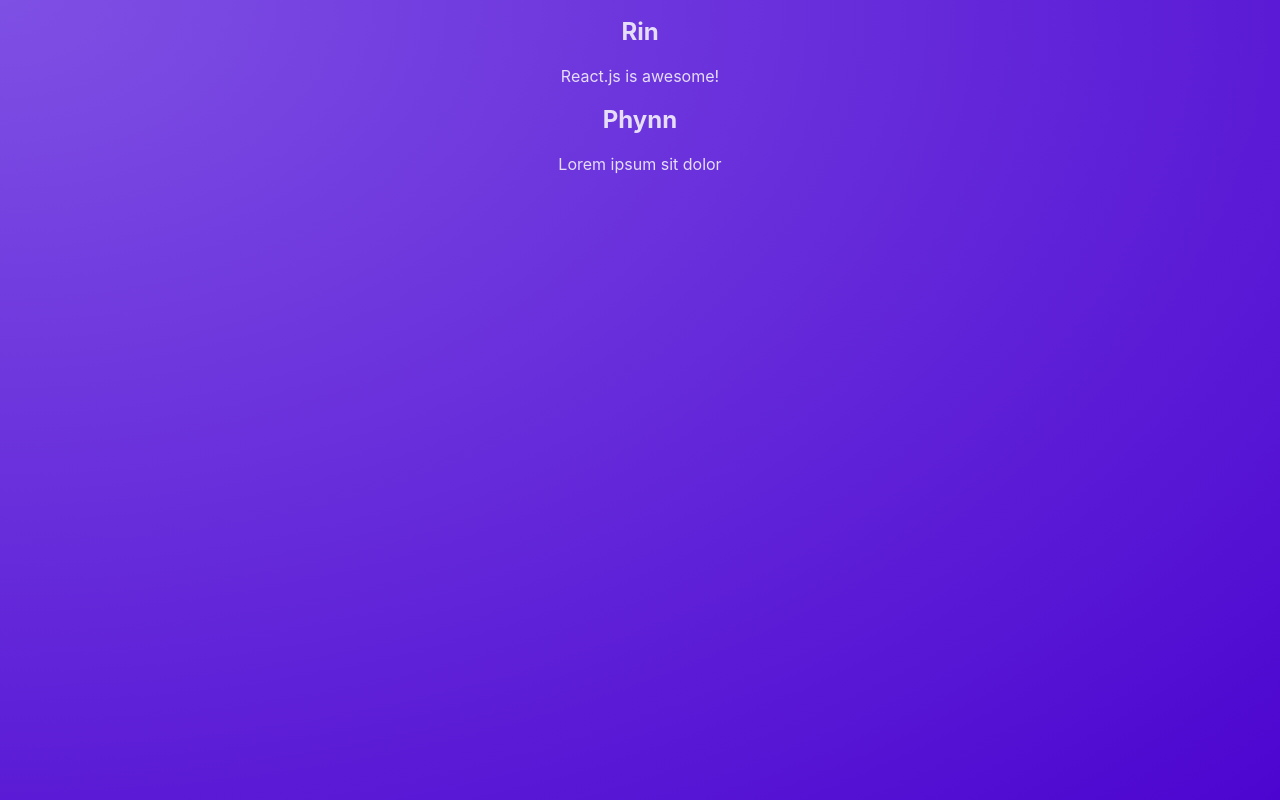
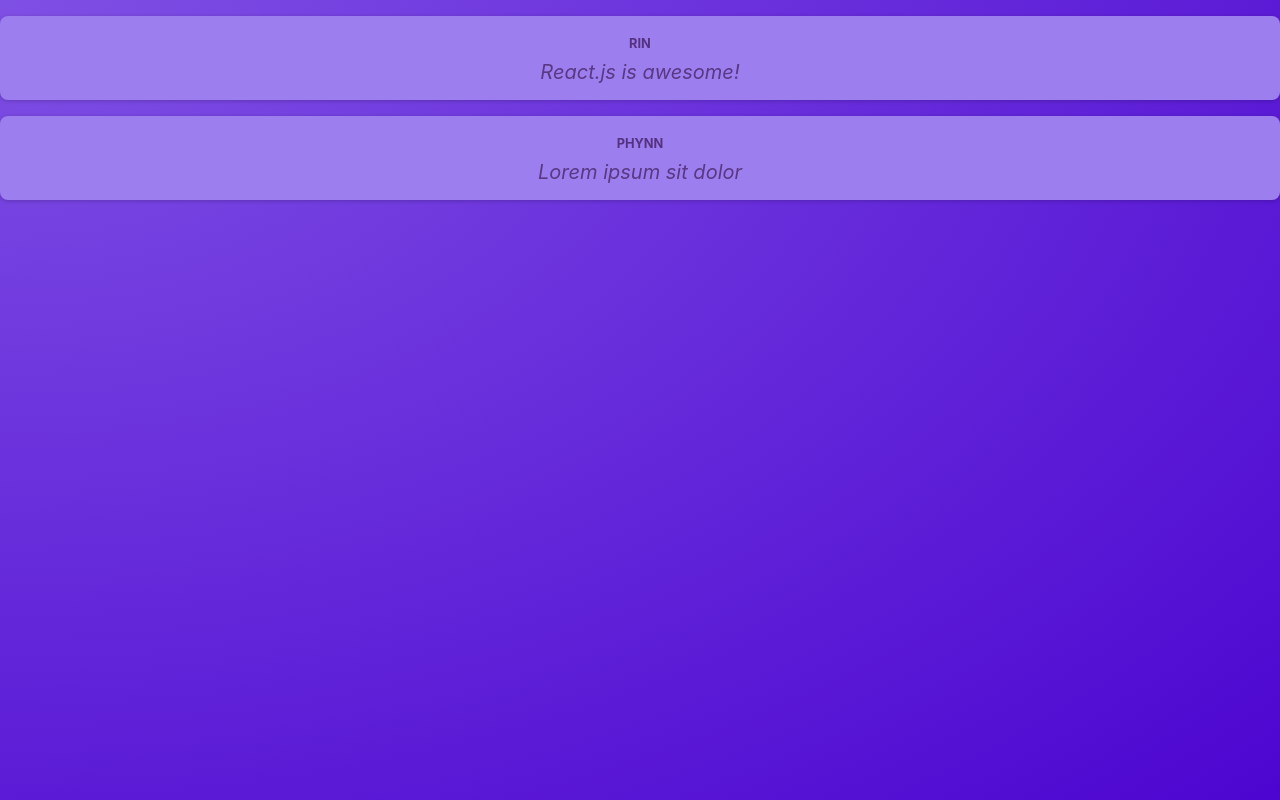
Before and after one commit to omarotxoa/react-rtcg-summary-v2, a React (Vite) app: page / in a window 1280 px wide. Built offline with nearby package versions, Linux system fonts and the light colour scheme.

Commit message:
Component Post: Creates and implements Module CSS

```diff
--- a/src/components/Post.jsx
+++ b/src/components/Post.jsx
@@ -1,9 +1,10 @@
+import classes from './Post.module.css';
+
 function Post(props) {
-
   return (
-    <div>
-      <h2>{props.author}</h2>
-      <p>{props.body}</p>
+    <div className={classes.post}>
+      <h2 className={classes.author}>{props.author}</h2>
+      <p className={classes.text}>{props.body}</p>
     </div>
   );
 }
--- /dev/null
+++ b/src/components/Post.module.css
@@ -0,0 +1,35 @@
+.post {
+  margin: 1rem 0;
+  padding: 1rem;
+  background-color: #9c7eee;
+  border-radius: 8px;
+  box-shadow: 0 1px 4px rgba(0, 0, 0, 0.2);
+  animation: animate-in 1s ease-out forwards;
+}
+
+.author {
+  font-size: 0.8rem;
+  font-weight: bold;
+  color: #543280;
+  margin: 0;
+  text-transform: uppercase;
+}
+
+.text {
+  white-space: pre-wrap;
+  font-size: 1.25rem;
+  margin: 0.25rem 0 0 0;
+  color: #593884;
+  font-style: italic;
+}
+
+@keyframes animate-in {
+  from {
+    opacity: 0;
+    transform: translateY(1rem);
+  }
+  to {
+    opacity: 1;
+    transform: translateY(0);
+  }
+}
```
